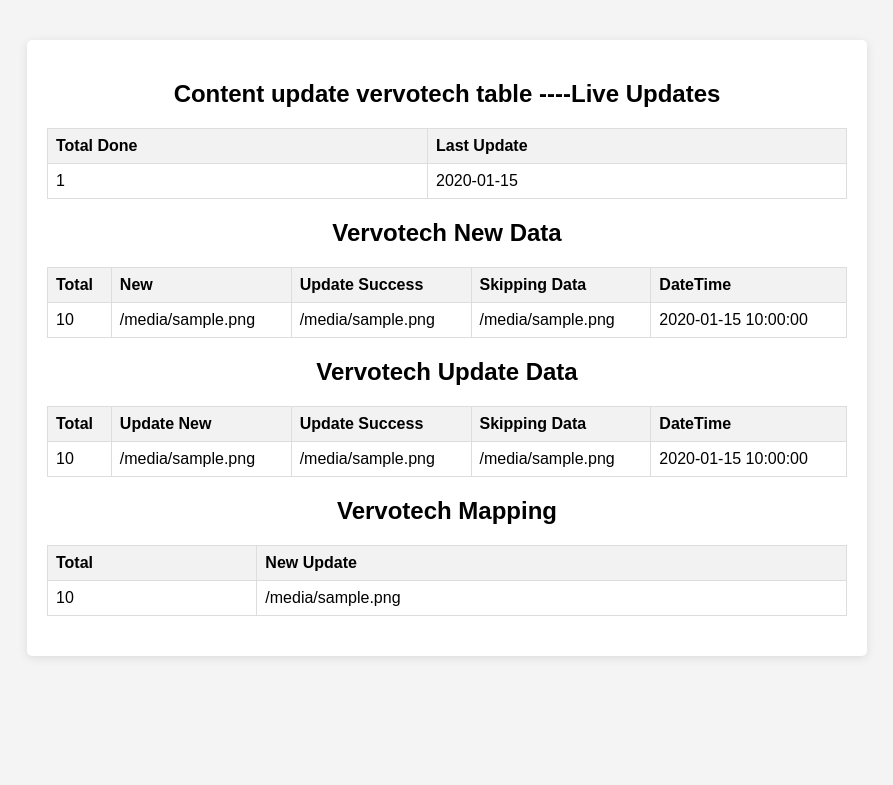
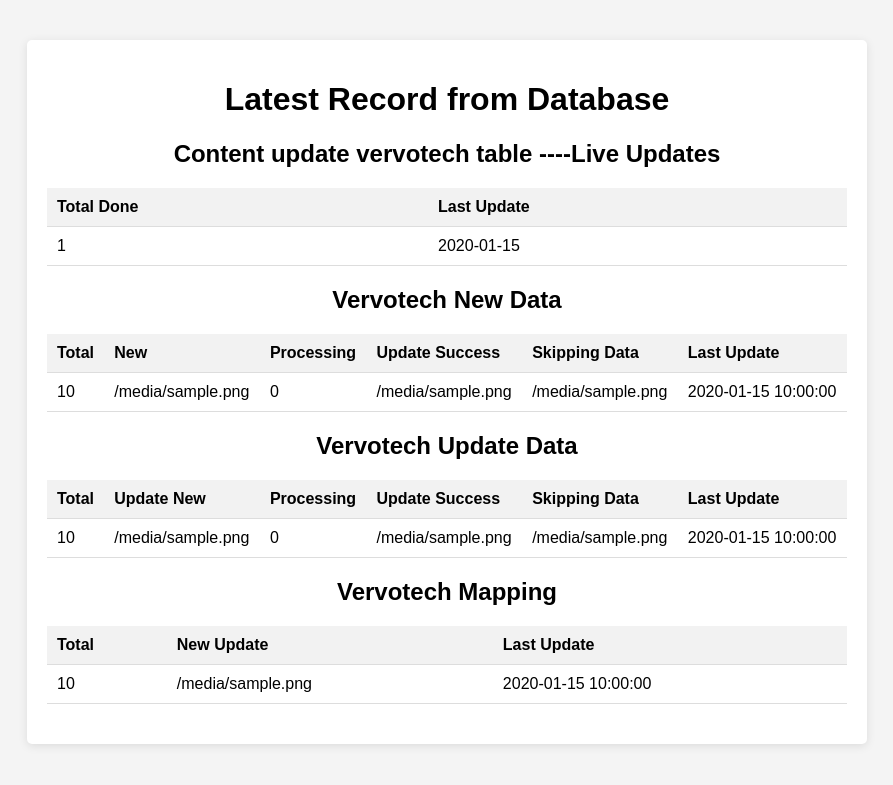
Before and after one commit to RoknuzzamanRokon/data_table_create_info, a Flask app: template Flask_App/templates/index.html in a window 1280 px wide. Shown: the top 785 px of the page, without its empty margins (193-1086 px from the left). Run offline with Flask 3, Linux system fonts and the light colour scheme; the template is opened without the code that fills it: most values are stand-ins (such as "Sample title", 1, 10 or a date in 2020).

Commit message:
Ready for showing information.

```diff
--- a/Flask_App/app.py
+++ b/Flask_App/app.py
@@ -17,8 +17,12 @@
 
 @app.route('/')
 def index():
-    latest_record = fetch_latest_record(engine)  # Fetch the latest record
-    live_updates = live_data_uploading_function(table='vervotech_mapping', engine=engine)  # Fetch live updates
+    latest_record = fetch_latest_record(engine)
+    latest_record['vh_new_newFile_updateSuccess'] = int(latest_record['vh_new_newFile_updateSuccess'])
+    latest_record['vh_new_newFile_updateSkipping'] = int(latest_record['vh_new_newFile_updateSkipping'])
+    latest_record['vh_update_newFile_updateSuccess'] = int(latest_record['vh_update_newFile_updateSuccess'])
+    latest_record['vh_update_newFile_updateSkipping'] = int(latest_record['vh_update_newFile_updateSkipping'])
+    live_updates = live_data_uploading_function(table='vervotech_mapping', engine=engine)
     return render_template('index.html', latest_record=latest_record, live_updates=live_updates)
 
 @app.route('/live_updates')
@@ -35,7 +39,7 @@
 
         with engine.connect() as connection:
             result = connection.execute(query)
-            latest_record = result.fetchone()  # Fetch the first (and only) result
+            latest_record = result.fetchone()
 
             if latest_record is not None:
                 record_dict = {
@@ -56,6 +60,7 @@
                     'ModifiedOn': latest_record[14],
                     'contentUpdatingStatus': latest_record[15]
                 }
+
                 return record_dict
             else:
                 return None
@@ -73,7 +78,7 @@
             if latest_record:
                 return {
                     'count': latest_record[0],
-                    'last_update': latest_record[1].strftime('%Y-%m-%d %H:%M:%S')  # Format datetime
+                    'last_update': latest_record[1].strftime('%Y-%m-%d %H:%M:%S')
                 }
             else:
                 return {'count': 0, 'last_update': None}
@@ -82,5 +87,6 @@
         return None
 
 
+
 if __name__ == '__main__':
     app.run(debug=True, port=2424)
--- a/Flask_App/static/styles.css
+++ b/Flask_App/static/styles.css
@@ -2,7 +2,7 @@
     font-family: Arial, sans-serif;
     background-color: #f4f4f4;
     margin: 0;
-    padding: 20px;
+    padding: 40px;
 }
 
 .container {
@@ -20,6 +20,7 @@
 }
 
 table {
+    padding: 40px;
     width: 100%;
     border-collapse: collapse;
     margin-bottom: 20px;
--- a/Flask_App/templates/index.html
+++ b/Flask_App/templates/index.html
@@ -8,26 +8,7 @@
       rel="stylesheet"
       href="{{ url_for('static', filename='styles.css') }}"
     />
-    <style>
-      body {
-        font-family: Arial, sans-serif;
-        margin: 20px;
-      }
-      table {
-        width: 100%;
-        border-collapse: collapse;
-        margin: 20px 0;
-      }
-      th,
-      td {
-        border: 1px solid #dddddd;
-        text-align: left;
-        padding: 8px;
-      }
-      th {
-        background-color: #f2f2f2;
-      }
-    </style>
+
     <script>
       async function fetchLiveUpdates() {
         try {
@@ -46,12 +27,16 @@
         }
       }
 
-      // Fetch live updates every 3 seconds
-      setInterval(fetchLiveUpdates, 3000);
+      setInterval(fetchLiveUpdates, 3600000);
+
+      setInterval(() => {
+        location.reload();
+      }, 3600000);
     </script>
   </head>
   <body>
     <div class="container">
+      <h1>Latest Record from Database</h1>
       <h2>Content update vervotech table ----Live Updates</h2>
       <table>
         <thead>
@@ -74,15 +59,23 @@
           <tr>
             <th>Total</th>
             <th>New</th>
+            <th>Processing</th>
             <th>Update Success</th>
             <th>Skipping Data</th>
-            <th>DateTime</th>
+            <th>Last Update</th>
           </tr>
         </thead>
         <tbody>
           <tr>
             <td>{{ latest_record.vh_new_total }}</td>
             <td>{{ latest_record.vh_new_newFile }}</td>
+            <td>
+              {% if latest_record.vh_new_newFile_updateSuccess == 0 and latest_record.vh_new_newFile_updateSkipping == 0 %}
+                  {{ latest_record.vh_new_newFile }}
+              {% else %}
+                  0
+              {% endif %}
+            </td>
             <td>{{ latest_record.vh_new_newFile_updateSuccess }}</td>
             <td>{{ latest_record.vh_new_newFile_updateSkipping }}</td>
             <td>{{ latest_record.vh_new_newFile_lastUpdate_dateTime }}</td>
@@ -96,15 +89,23 @@
             <tr>
                 <th>Total</th>
                 <th>Update New</th>
+                <th>Processing</th>
                 <th>Update Success</th>
                 <th>Skipping Data</th>
-            <th>DateTime</th>
+                <th>Last Update</th>
             </tr>
         </thead>
         <tbody>
             <tr>
                 <td>{{ latest_record.vh_update_total }}</td>
                 <td>{{ latest_record.vh_update_newFile }}</td>
+                <td>
+                  {% if latest_record.vh_update_newFile_updateSuccess == 0 and latest_record.vh_update_newFile_updateSkipping == 0 %}
+                      {{ latest_record.vh_update_newFile }}
+                  {% else %}
+                      0
+                  {% endif %}
+                </td>
                 <td>{{ latest_record.vh_update_newFile_updateSuccess }}</td>
                 <td>{{ latest_record.vh_update_newFile_updateSkipping }}</td>
                 <td>{{ latest_record.vh_update_newFile_lastUpdate_dateTime }}</td>
@@ -118,12 +119,14 @@
           <tr>
             <th>Total</th>
             <th>New Update</th>
+            <th>Last Update</th>
           </tr>
         </thead>
         <tbody>
           <tr>
             <td>{{ latest_record.vh_mapping_total }}</td>
             <td>{{ latest_record.vh_mapping_newFile }}</td>
+            <td>{{ latest_record.ModifiedOn }}</td>
           </tr>
         </tbody>
       </table>
```
Also changed, not shown: vervotech_mapping_update_info.py (renamed from main.py), 2 other files. Lines whose indentation alone changed are shown as unchanged.
